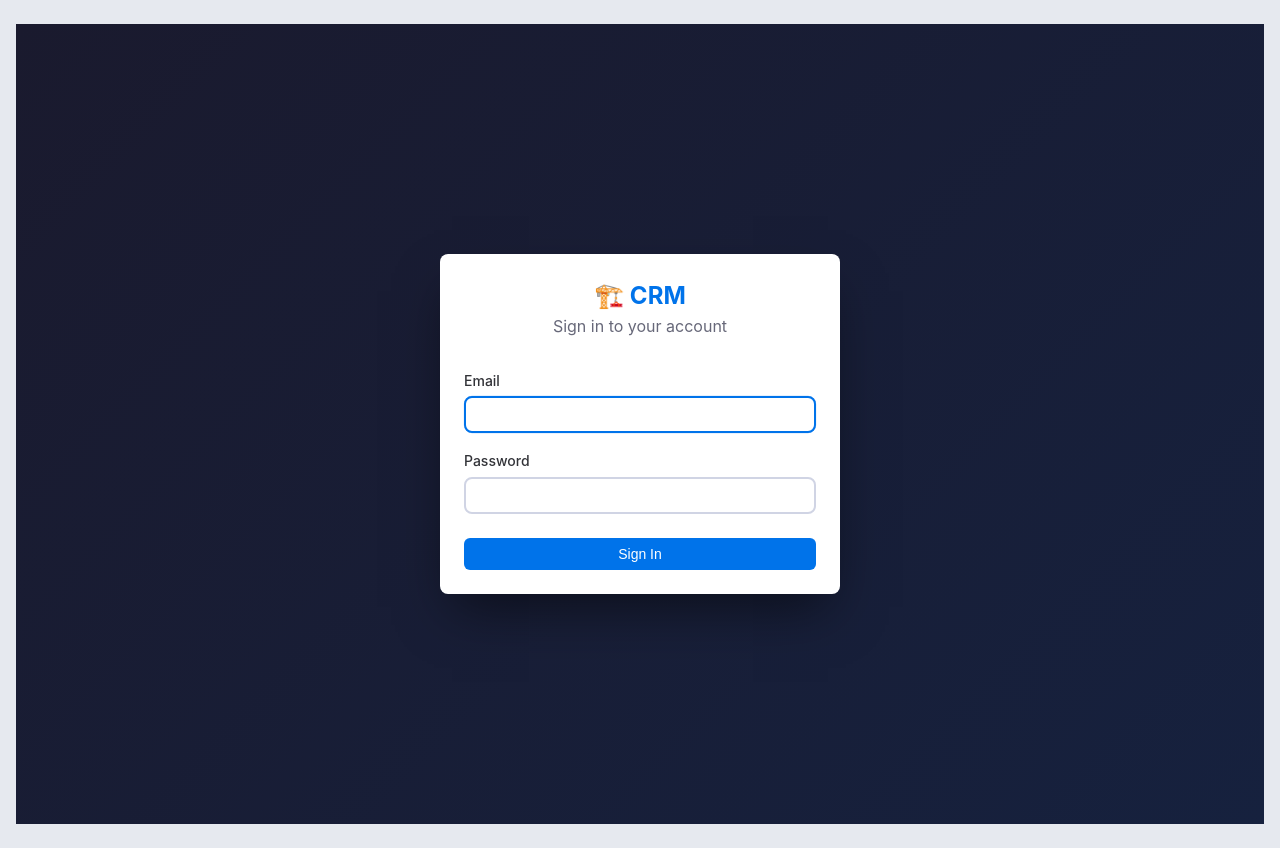
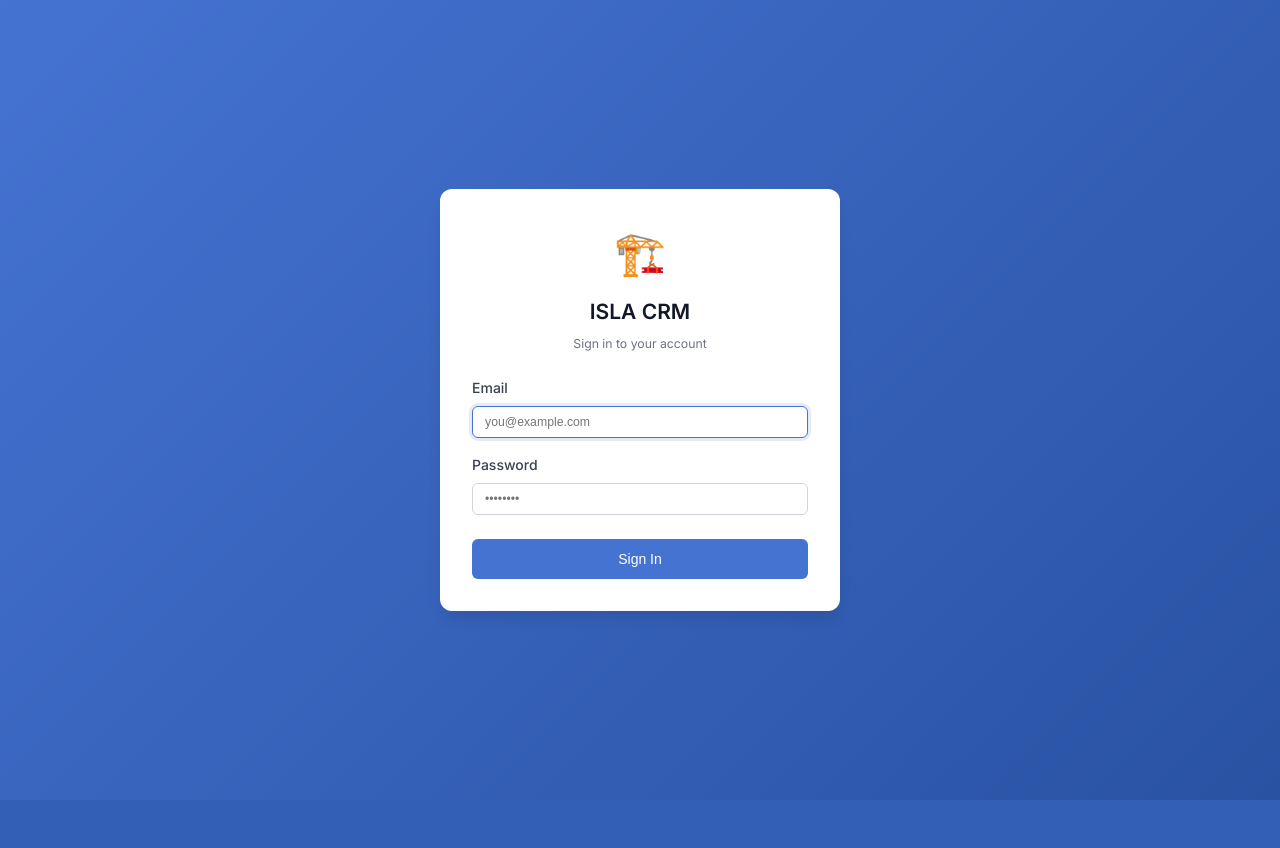
Before and after one commit to BobtheMinerBot/pybots-crm, a Flask app: page /login in a window 1280 px wide. After the commit the page ends 800 px from the top, so only its background shows below. Run offline with Flask 3, Linux system fonts and the light colour scheme.

Commit message:
Implement SmartSuite-style sidebar layout - full approach

```diff
--- a/static/css/smartsuite.css
+++ b/static/css/smartsuite.css
@@ -828,12 +828,110 @@ select, textarea {
     font-size: 0.75rem;
 }
 
+/* ========== MOBILE OVERLAY ========== */
+.ss-mobile-overlay {
+    display: none;
+    position: fixed;
+    inset: 0;
+    background: rgba(0, 0, 0, 0.5);
+    z-index: 850;
+    opacity: 0;
+    transition: opacity var(--transition-normal);
+}
+
+.ss-mobile-overlay.active {
+    display: block;
+    opacity: 1;
+}
+
+/* ========== ALERT CLOSE BUTTON ========== */
+.ss-alert {
+    display: flex;
+    align-items: center;
+    justify-content: space-between;
+}
+
+.ss-alert-close {
+    background: none;
+    border: none;
+    font-size: 1.25rem;
+    cursor: pointer;
+    color: inherit;
+    opacity: 0.7;
+    line-height: 1;
+    padding: 0;
+    margin-left: var(--space-3);
+}
+
+.ss-alert-close:hover {
+    opacity: 1;
+}
+
 /* ========== LOGIN PAGE ========== */
-.ss-login-container {
+body.ss-login-page {
+    background: linear-gradient(135deg, #4573D2 0%, #2952A3 100%);
+    min-height: 100vh;
+}
+
+.ss-login-wrapper {
     min-height: 100vh;
     display: flex;
+    flex-direction: column;
     align-items: center;
     justify-content: center;
-    background: var(--bg-secondary);
-    padding: var(--space-4);
+    padding: var(--space-6);
 }
+
+.ss-login-box {
+    background: white;
+    border-radius: var(--radius-xl);
+    box-shadow: var(--shadow-lg);
+    padding: var(--space-8);
+    width: 100%;
+    max-width: 400px;
+}
+
+.ss-login-header {
+    text-align: center;
+    margin-bottom: var(--space-6);
+}
+
+.ss-login-logo {
+    font-size: 3rem;
+    margin-bottom: var(--space-3);
+}
+
+.ss-login-title {
+    font-size: 1.5rem;
+    font-weight: 600;
+    color: var(--gray-900);
+    margin-bottom: var(--space-2);
+}
+
+.ss-login-subtitle {
+    color: var(--gray-500);
+    font-size: 0.875rem;
+}
+
+.ss-login-form .form-group {
+    margin-bottom: var(--space-4);
+}
+
+.ss-login-form .btn-primary {
+    width: 100%;
+    padding: var(--space-3) var(--space-4);
+    font-size: 1rem;
+    margin-top: var(--space-2);
+}
+
+/* Login page alert styling */
+.ss-login-wrapper .ss-alert {
+    width: 100%;
+    max-width: 400px;
+    margin-bottom: var(--space-4);
+}
+
+/* ========== CONTENT AREA ========== */
+.ss-content {
+    max-width: 1400px;
+}
--- a/templates/base.html
+++ b/templates/base.html
@@ -4,8 +4,9 @@
 <head>
     <meta charset="UTF-8">
     <meta name="viewport" content="width=device-width, initial-scale=1.0">
-    <title>{% block title %}CRM{% endblock %}</title>
-    <link rel="stylesheet" href="{{ url_for('static', filename='css/main.css') }}">
+    <title>{% block title %}ISLA CRM{% endblock %}</title>
+    <link rel="stylesheet" href="{{ url_for('static', filename='css/smartsuite.css') }}">
+    <link href="https://fonts.googleapis.com/css2?family=Inter:wght@400;500;600;700&display=swap" rel="stylesheet">
     <style>
         /* Dynamic status colors - injected from database */
         {% if status_colors %}
@@ -23,88 +24,114 @@
         {% endfor %}
         {% endif %}
     </style>
+    {% block head %}{% endblock %}
 </head>
 
-<body>
+<body class="{% if not session.user_id %}ss-login-page{% endif %}">
     {% if session.user_id %}
-    <nav class="navbar">
-        <a href="{{ url_for('dashboard') }}" class="navbar-brand">🏗️ CRM</a>
-        <div class="navbar-nav">
-            <a href="{{ url_for('dashboard') }}"
-                class="{% if request.endpoint == 'dashboard' %}active{% endif %}">Dashboard</a>
-            <a href="{{ url_for('leads') }}"
-                class="{% if request.endpoint in ['leads', 'view_lead', 'add_lead', 'edit_lead', 'import_leads'] %}active{% endif %}">Leads</a>
-            <a href="{{ url_for('settings') }}"
-                class="{% if request.endpoint in ['settings', 'trash'] %}active{% endif %}">Settings</a>
-            <span class="user-info">{{ session.user_name }}</span>
-            <a href="{{ url_for('logout') }}">Logout</a>
-        </div>
-        <!-- Mobile Menu Toggle -->
-        <button class="mobile-menu-toggle" onclick="toggleMobileNav()" aria-label="Open menu">
-            <svg viewBox="0 0 24 24" fill="none" stroke="currentColor" stroke-width="2">
+    <!-- ========== HEADER - Blue Top Bar ========== -->
+    <header class="ss-header">
+        <div class="ss-header-left">
+            <button class="ss-header-btn ss-menu-toggle" onclick="toggleSidebar()" title="Toggle Sidebar">
+                <svg width="20" height="20" viewBox="0 0 24 24" fill="none" stroke="currentColor" stroke-width="2">
                     <line x1="3" y1="6" x2="21" y2="6"></line>
                     <line x1="3" y1="12" x2="21" y2="12"></line>
                     <line x1="3" y1="18" x2="21" y2="18"></line>
                 </svg>
             </button>
-    </nav>
+            <a href="{{ url_for('dashboard') }}" class="ss-logo">
+                <span class="ss-logo-icon">🏗️</span>
+                <span class="ss-logo-text">ISLA CRM</span>
+            </a>
+        </div>
+        <div class="ss-header-center">
+            <span class="ss-workspace-name">ISLA Builders</span>
+        </div>
+        <div class="ss-header-right">
+            <div class="ss-user-menu">
+                <span class="ss-user-name">{{ session.user_name }}</span>
+                <div class="ss-user-avatar">{{ session.user_name[0] | upper }}</div>
+            </div>
+        </div>
+    </header>
 
-    <!-- Mobile Navigation Drawer -->
-    <div class="mobile-nav-overlay" id="mobileNavOverlay" onclick="closeMobileNav()"></div>
-    <div class="mobile-nav-drawer" id="mobileNavDrawer">
-        <div class="mobile-nav-header">
-            <span class="user-info">{{ session.user_name }}</span>
-            <button class="mobile-nav-close" onclick="closeMobileNav()" aria-label="Close menu">&times;</button>
-        </div>
-        <div class="mobile-nav-links">
-            <a href="{{ url_for('dashboard') }}" class="{% if request.endpoint == 'dashboard' %}active{% endif %}">
-                <svg viewBox="0 0 24 24" fill="none" stroke="currentColor" stroke-width="2">
+    <!-- ========== MAIN LAYOUT ========== -->
+    <div class="ss-layout" id="appLayout">
+        <!-- SIDEBAR - Light Theme -->
+        <aside class="ss-sidebar" id="sidebar">
+            <nav class="ss-nav">
+                <a href="{{ url_for('dashboard') }}" class="ss-nav-item {% if request.endpoint == 'dashboard' %}active{% endif %}">
+                    <svg class="ss-nav-icon" viewBox="0 0 24 24" fill="none" stroke="currentColor" stroke-width="2">
                         <rect x="3" y="3" width="7" height="7"></rect>
                         <rect x="14" y="3" width="7" height="7"></rect>
                         <rect x="14" y="14" width="7" height="7"></rect>
                         <rect x="3" y="14" width="7" height="7"></rect>
                     </svg>
-                Dashboard
+                    <span class="ss-nav-label">Dashboard</span>
                 </a>
-            <a href="{{ url_for('leads') }}" class="{% if request.endpoint in ['leads', 'view_lead', 'add_lead', 'edit_lead', 'import_leads'] %}active{% endif %}">
-                <svg viewBox="0 0 24 24" fill="none" stroke="currentColor" stroke-width="2">
+                <a href="{{ url_for('leads') }}" class="ss-nav-item {% if request.endpoint in ['leads', 'view_lead', 'add_lead', 'edit_lead', 'import_leads'] %}active{% endif %}">
+                    <svg class="ss-nav-icon" viewBox="0 0 24 24" fill="none" stroke="currentColor" stroke-width="2">
                         <path d="M17 21v-2a4 4 0 0 0-4-4H5a4 4 0 0 0-4 4v2"></path>
                         <circle cx="9" cy="7" r="4"></circle>
                         <path d="M23 21v-2a4 4 0 0 0-3-3.87"></path>
                         <path d="M16 3.13a4 4 0 0 1 0 7.75"></path>
                     </svg>
-                Leads
+                    <span class="ss-nav-label">Leads</span>
                 </a>
-            <a href="{{ url_for('settings') }}" class="{% if request.endpoint in ['settings', 'trash'] %}active{% endif %}">
-                <svg viewBox="0 0 24 24" fill="none" stroke="currentColor" stroke-width="2">
+                <a href="{{ url_for('settings') }}" class="ss-nav-item {% if request.endpoint in ['settings', 'trash'] %}active{% endif %}">
+                    <svg class="ss-nav-icon" viewBox="0 0 24 24" fill="none" stroke="currentColor" stroke-width="2">
                         <circle cx="12" cy="12" r="3"></circle>
                         <path d="M19.4 15a1.65 1.65 0 0 0 .33 1.82l.06.06a2 2 0 0 1 0 2.83 2 2 0 0 1-2.83 0l-.06-.06a1.65 1.65 0 0 0-1.82-.33 1.65 1.65 0 0 0-1 1.51V21a2 2 0 0 1-2 2 2 2 0 0 1-2-2v-.09A1.65 1.65 0 0 0 9 19.4a1.65 1.65 0 0 0-1.82.33l-.06.06a2 2 0 0 1-2.83 0 2 2 0 0 1 0-2.83l.06-.06a1.65 1.65 0 0 0 .33-1.82 1.65 1.65 0 0 0-1.51-1H3a2 2 0 0 1-2-2 2 2 0 0 1 2-2h.09A1.65 1.65 0 0 0 4.6 9a1.65 1.65 0 0 0-.33-1.82l-.06-.06a2 2 0 0 1 0-2.83 2 2 0 0 1 2.83 0l.06.06a1.65 1.65 0 0 0 1.82.33H9a1.65 1.65 0 0 0 1-1.51V3a2 2 0 0 1 2-2 2 2 0 0 1 2 2v.09a1.65 1.65 0 0 0 1 1.51 1.65 1.65 0 0 0 1.82-.33l.06-.06a2 2 0 0 1 2.83 0 2 2 0 0 1 0 2.83l-.06.06a1.65 1.65 0 0 0-.33 1.82V9a1.65 1.65 0 0 0 1.51 1H21a2 2 0 0 1 2 2 2 2 0 0 1-2 2h-.09a1.65 1.65 0 0 0-1.51 1z"></path>
                     </svg>
-                Settings
+                    <span class="ss-nav-label">Settings</span>
                 </a>
-        </div>
-        <div class="mobile-nav-footer">
-            <a href="{{ url_for('logout') }}">
-                <svg width="20" height="20" viewBox="0 0 24 24" fill="none" stroke="currentColor" stroke-width="2" style="display: inline; vertical-align: middle; margin-right: 0.5rem;">
+            </nav>
+            <div class="ss-sidebar-footer">
+                <a href="{{ url_for('logout') }}" class="ss-nav-item ss-logout">
+                    <svg class="ss-nav-icon" viewBox="0 0 24 24" fill="none" stroke="currentColor" stroke-width="2">
                         <path d="M9 21H5a2 2 0 0 1-2-2V5a2 2 0 0 1 2-2h4"></path>
                         <polyline points="16 17 21 12 16 7"></polyline>
                         <line x1="21" y1="12" x2="9" y2="12"></line>
                     </svg>
-                Logout
+                    <span class="ss-nav-label">Logout</span>
                 </a>
+            </div>
+        </aside>
+
+        <!-- MAIN CONTENT -->
+        <main class="ss-main">
+            {% with messages = get_flashed_messages(with_categories=true) %}
+            {% for category, message in messages %}
+            <div class="ss-alert ss-alert-{{ category }}">
+                {{ message }}
+                <button class="ss-alert-close" onclick="this.parentElement.remove()">&times;</button>
+            </div>
+            {% endfor %}
+            {% endwith %}
+
+            <div class="ss-content">
+                {% block content %}{% endblock %}
+            </div>
+        </main>
+    </div>
+
+    <!-- Mobile Overlay -->
+    <div class="ss-mobile-overlay" id="mobileOverlay" onclick="closeMobileSidebar()"></div>
+
+    {% else %}
+    <!-- ========== LOGIN PAGE (no sidebar/header) ========== -->
+    <div class="ss-login-wrapper">
+        {% with messages = get_flashed_messages(with_categories=true) %}
+        {% for category, message in messages %}
+        <div class="ss-alert ss-alert-{{ category }}">{{ message }}</div>
+        {% endfor %}
+        {% endwith %}
+
+        <div class="ss-login-box">
+            {% block login_content %}{% endblock %}
         </div>
     </div>
     {% endif %}
-
-    <div class="container">
-        {% with messages = get_flashed_messages(with_categories=true) %}
-        {% for category, message in messages %}
-        <div class="alert alert-{{ category }}">{{ message }}</div>
-        {% endfor %}
-        {% endwith %}
-
-        {% block content %}{% endblock %}
-    </div>
 
     {% block scripts %}{% endblock %}
 
@@ -127,8 +154,7 @@
                     </div>
                     <div class="shortcut-row">
                         <span class="shortcut-desc">Focus search</span>
-                        <span class="shortcut-keys"><span class="shortcut-key">/</span> or <span
-                                class="shortcut-key">S</span></span>
+                        <span class="shortcut-keys"><span class="shortcut-key">/</span> or <span class="shortcut-key">S</span></span>
                     </div>
                     <div class="shortcut-row">
                         <span class="shortcut-desc">Close modal/dropdown</span>
@@ -139,13 +165,11 @@
                     <div class="shortcuts-group-title">Lead List</div>
                     <div class="shortcut-row">
                         <span class="shortcut-desc">Move up</span>
-                        <span class="shortcut-keys"><span class="shortcut-key">K</span> or <span
-                                class="shortcut-key">↑</span></span>
+                        <span class="shortcut-keys"><span class="shortcut-key">K</span> or <span class="shortcut-key">↑</span></span>
                     </div>
                     <div class="shortcut-row">
                         <span class="shortcut-desc">Move down</span>
-                        <span class="shortcut-keys"><span class="shortcut-key">J</span> or <span
-                                class="shortcut-key">↓</span></span>
+                        <span class="shortcut-keys"><span class="shortcut-key">J</span> or <span class="shortcut-key">↓</span></span>
                     </div>
                     <div class="shortcut-row">
                         <span class="shortcut-desc">Open selected lead</span>
@@ -171,6 +195,53 @@
     </div>
 
     <script src="{{ url_for('static', filename='js/main.js') }}"></script>
+    {% if session.user_id %}
+    <script>
+        // ========== SIDEBAR FUNCTIONALITY ==========
+        function toggleSidebar() {
+            const sidebar = document.getElementById('sidebar');
+            const layout = document.getElementById('appLayout');
+
+            if (window.innerWidth <= 768) {
+                // Mobile: slide in/out
+                sidebar.classList.toggle('mobile-open');
+                document.getElementById('mobileOverlay').classList.toggle('active');
+            } else {
+                // Desktop: collapse
+                sidebar.classList.toggle('collapsed');
+                layout.classList.toggle('sidebar-collapsed');
+                localStorage.setItem('sidebarCollapsed', sidebar.classList.contains('collapsed'));
+            }
+        }
+
+        function closeMobileSidebar() {
+            document.getElementById('sidebar').classList.remove('mobile-open');
+            document.getElementById('mobileOverlay').classList.remove('active');
+        }
+
+        // Restore sidebar state on load
+        document.addEventListener('DOMContentLoaded', function() {
+            const sidebar = document.getElementById('sidebar');
+            const layout = document.getElementById('appLayout');
+
+            if (sidebar && layout && window.innerWidth > 768) {
+                const isCollapsed = localStorage.getItem('sidebarCollapsed') === 'true';
+                if (isCollapsed) {
+                    sidebar.classList.add('collapsed');
+                    layout.classList.add('sidebar-collapsed');
+                }
+            }
+        });
+
+        // Handle window resize
+        window.addEventListener('resize', function() {
+            if (window.innerWidth > 768) {
+                document.getElementById('sidebar')?.classList.remove('mobile-open');
+                document.getElementById('mobileOverlay')?.classList.remove('active');
+            }
+        });
+    </script>
+    {% endif %}
 </body>
 
 </html>
--- a/templates/login.html
+++ b/templates/login.html
@@ -1,34 +1,27 @@
 {% extends 'base.html' %}
 
-{% block title %}Login - CRM{% endblock %}
+{% block title %}Login - ISLA CRM{% endblock %}
 
-{% block content %}
-<div class="login-container">
-    <div class="login-box">
-        <div class="card">
-            <div class="card-body">
-                <div class="login-header">
-                    <h1>🏗️ CRM</h1>
-                    <p class="text-muted">Sign in to your account</p>
+{% block login_content %}
+<div class="ss-login-header">
+    <div class="ss-login-logo">🏗️</div>
+    <h1 class="ss-login-title">ISLA CRM</h1>
+    <p class="ss-login-subtitle">Sign in to your account</p>
 </div>
 
-                <form method="POST">
+<form method="POST" class="ss-login-form">
     <div class="form-group">
         <label class="form-label">Email</label>
-                        <input type="email" name="email" class="form-control" required autofocus>
+        <input type="email" name="email" class="form-control" required autofocus placeholder="you@example.com">
     </div>
 
     <div class="form-group">
         <label class="form-label">Password</label>
-                        <input type="password" name="password" class="form-control" required>
+        <input type="password" name="password" class="form-control" required placeholder="••••••••">
     </div>
 
-                    <button type="submit" class="btn btn-primary" style="width: 100%; margin-top: 0.5rem;">
+    <button type="submit" class="btn btn-primary">
         Sign In
     </button>
 </form>
-            </div>
-        </div>
-    </div>
-</div>
 {% endblock %}
```
Lines whose indentation alone changed are shown as unchanged.
